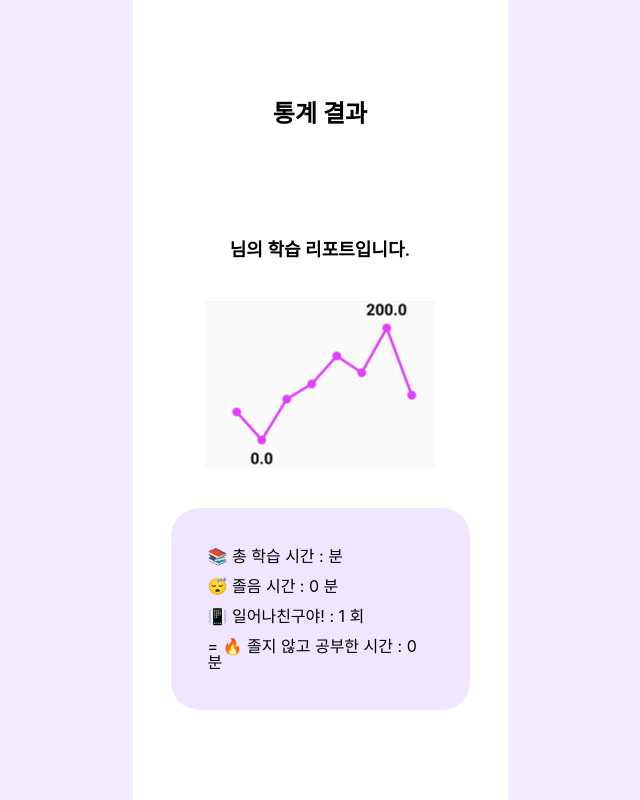
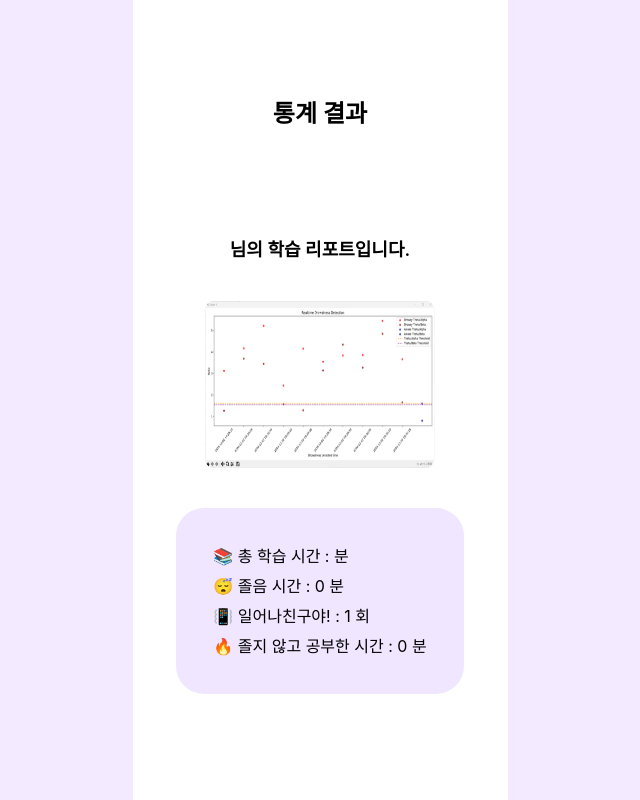
Before and after one commit to uehddms/wakeupbuddy, a React (Vite) app: page /result in a window 1280 px wide. Shown: the whole page, without its empty margins (320-960 px from the left). Built offline with nearby package versions, Linux system fonts and the light colour scheme; a web font is replaced by a local one.

Commit message:
Style: result 이미지 수정

```diff
--- a/src/components/result/ResultBox.jsx
+++ b/src/components/result/ResultBox.jsx
@@ -8,7 +8,7 @@ const ResultBox = ({ total, drowsiness, vibe, study }) => {
         <Total>📚 총 학습 시간 : {total} 분</Total>
         <Drowsiness>😴 졸음 시간 : {drowsiness} 분</Drowsiness>
         <Vibe>📳 일어나친구야! : {vibe} 회</Vibe>
-        <Study>= 🔥 졸지 않고 공부한 시간 : {study} 분</Study>
+        <Study>🔥 졸지 않고 공부한 시간 : {study} 분</Study>
       </Wrapper>
     </div>
   );
```
Also changed, not shown: src/assets/img/sample-graph.png.
